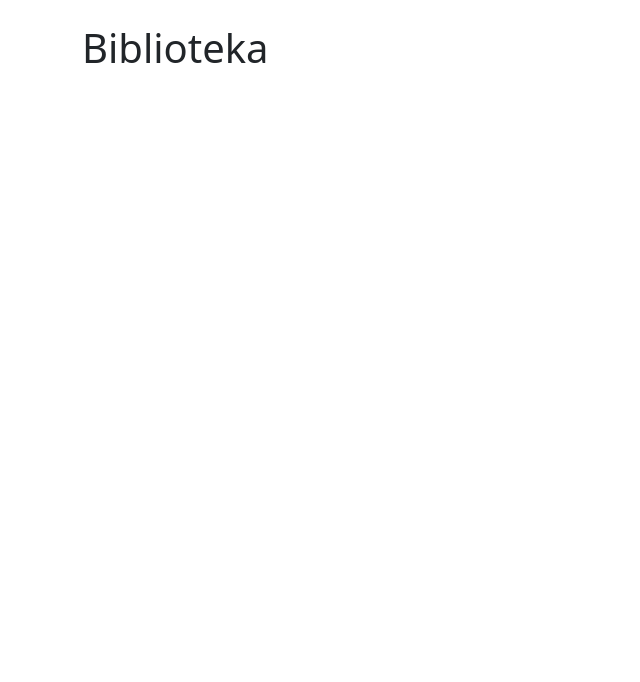
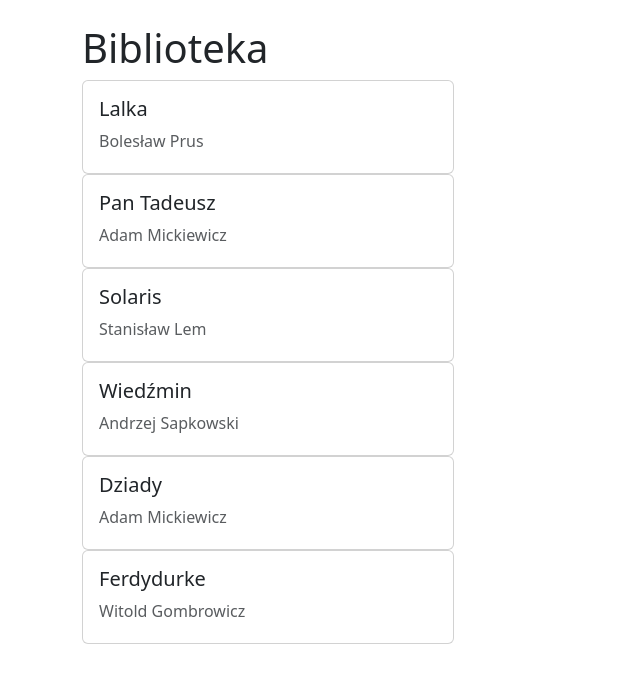
Before and after one commit to Kaperrito/Aplikacje-Webowe, a React (Vite) app in the folder inf04-web/zadania/: page / in a window 1280 px wide. Shown: the top 682 px of the page, without its empty margins (0-640 px from the left). Built offline with nearby package versions, Linux system fonts and the light colour scheme.

Commit message:
Dodanie map i card

```diff
--- a/inf04-web/zadania/src/App.jsx
+++ b/inf04-web/zadania/src/App.jsx
@@ -1,10 +1,26 @@
 import { useState } from 'react'
+import {ksiazkiStartowe} from './ksiazki.js'
 
 function App() {
+  const [ksiazki,setKsiazki] = useState(ksiazkiStartowe)
   return (
     <>
       <div className='container mt-4'>
         <h1>Biblioteka</h1>
+
+      <div className='row-3'>
+        {ksiazki.map(ksiazka=>(
+        <div key={ksiazka.id} className='col-12 col-md-4'>
+          <div className='card h-100'>
+            <div className='card-body'>
+              <h3 className='card-title h5'>{ksiazka.tytul}</h3>
+              <p className='text-body-secondary mb-1'>{ksiazka.autor}</p>
+            </div>
+          </div>
+        </div>
+        ))}
+
+      </div>
       </div>
     </>
   )
--- /dev/null
+++ b/inf04-web/zadania/src/ksiazki.js
@@ -0,0 +1,8 @@
+export const ksiazkiStartowe = [
+  { id: 1, tytul: 'Lalka', autor: 'Bolesław Prus', gatunek: 'powieść', dostepna: true, ulubiona: false },
+  { id: 2, tytul: 'Pan Tadeusz', autor: 'Adam Mickiewicz', gatunek: 'poemat', dostepna: false, ulubiona: false },
+  { id: 3, tytul: 'Solaris', autor: 'Stanisław Lem', gatunek: 'science-fiction', dostepna: true, ulubiona: true },
+  { id: 4, tytul: 'Wiedźmin', autor: 'Andrzej Sapkowski', gatunek: 'fantasy', dostepna: false, ulubiona: false },
+  { id: 5, tytul: 'Dziady', autor: 'Adam Mickiewicz', gatunek: 'dramat', dostepna: true, ulubiona: false },
+  { id: 6, tytul: 'Ferdydurke', autor: 'Witold Gombrowicz', gatunek: 'powieść', dostepna: true, ulubiona: false },
+]
```
